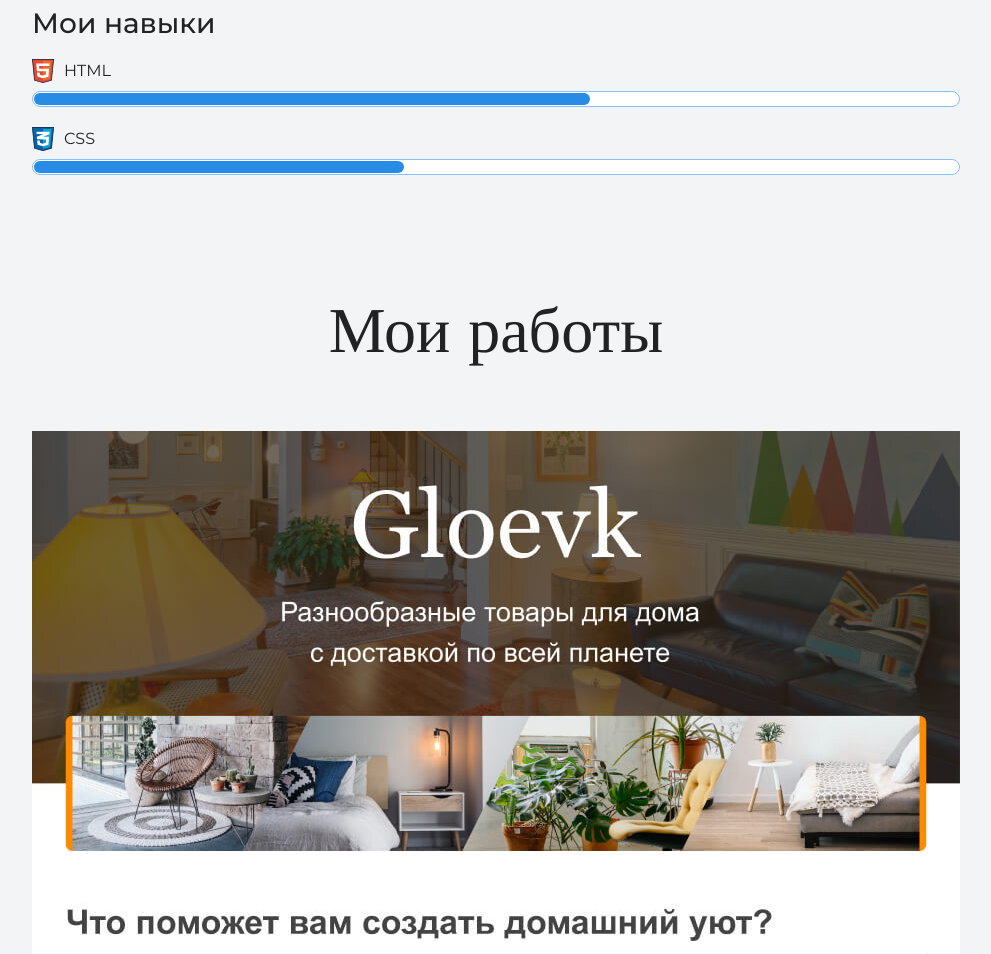
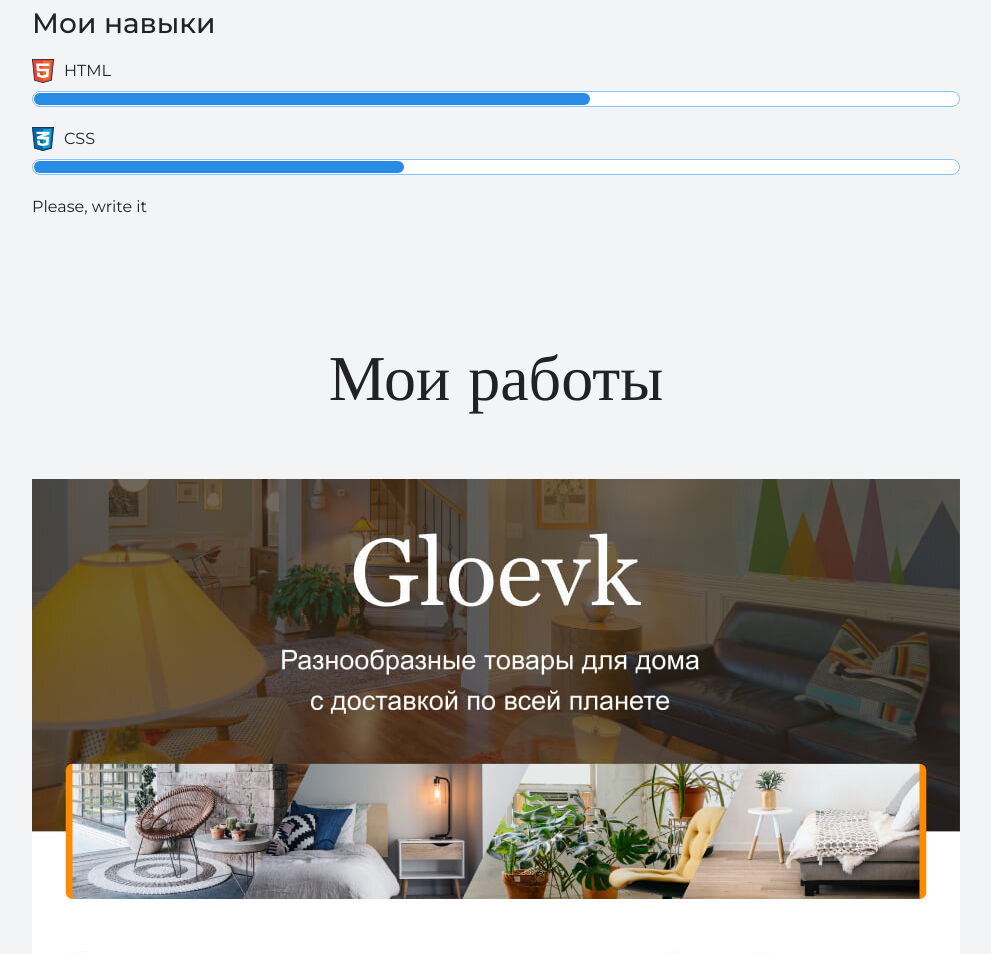
Before and after one commit to EnikNan/site, a plain HTML site: page index.html in a window 1280 px wide. Shown: the part 1980-2934 px from the top of the page, without its empty margins (144-1135 px from the left). Drawn offline with nearby package versions, Linux system fonts and the light colour scheme.

Commit message:
Update index.html
trying to make it

```diff
--- a/index.html
+++ b/index.html
@@ -45,6 +45,7 @@
                     <dd class="level"><div style="width: 40%">40%</div></dd>
                 </dl>
             </div>
+            <div><p>Please, write it</p></div>
         </div>
     </section>
 
```
